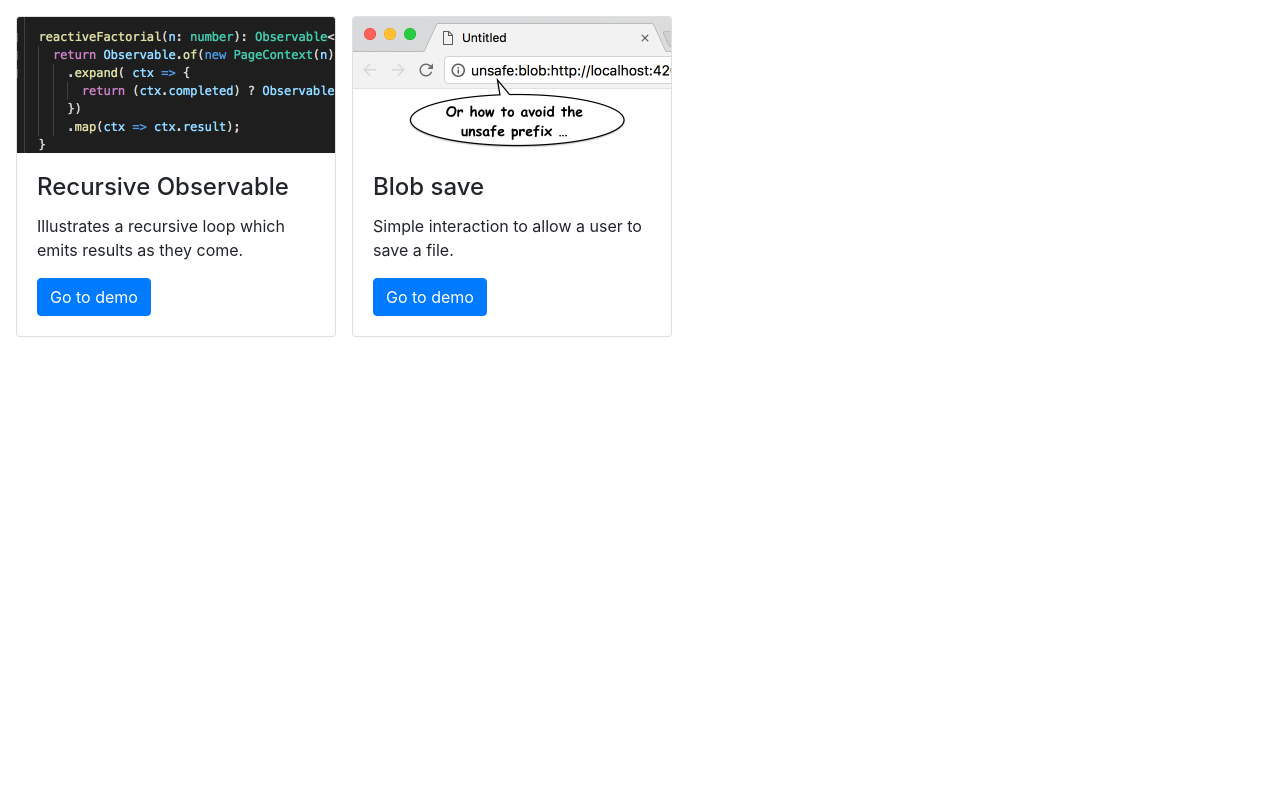
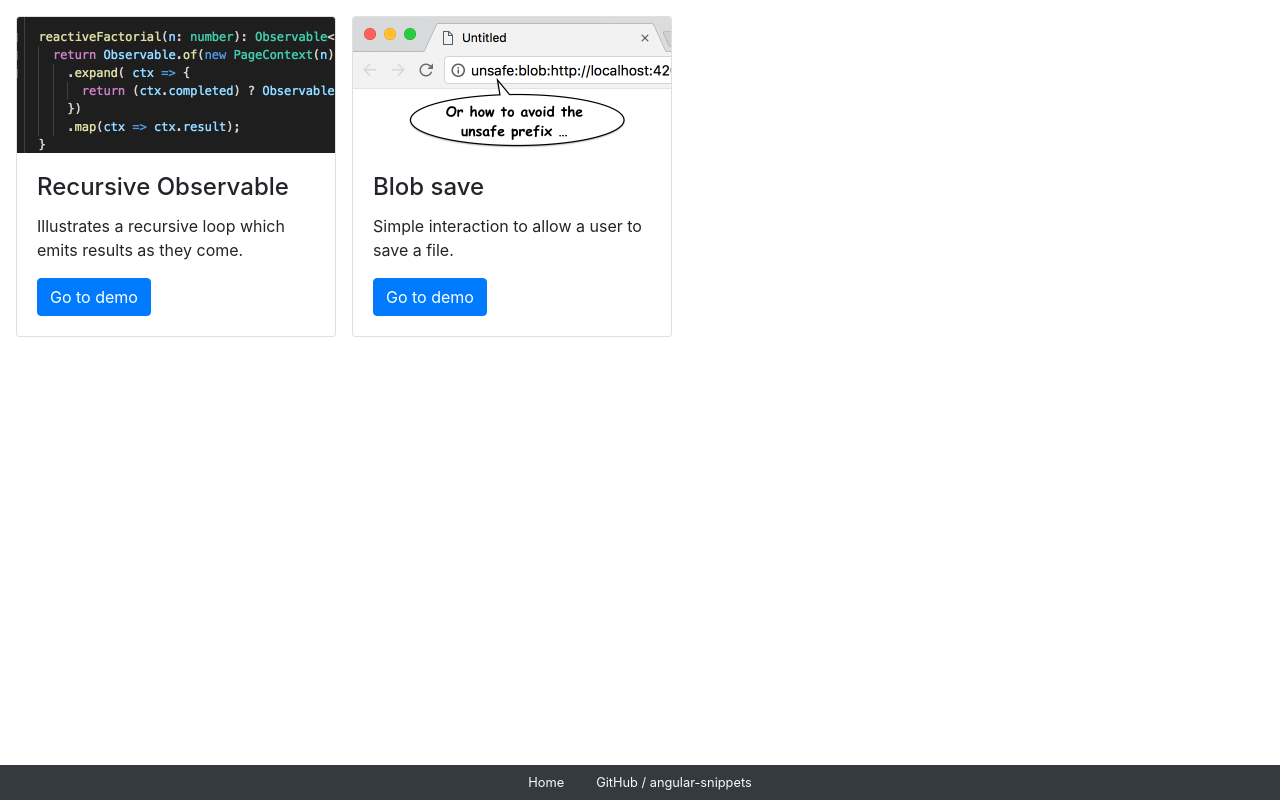
Before and after one commit to adelinor/angular-snippets, an Angular app: page /#/home in a window 1280 px wide. Built offline with nearby package versions, Linux system fonts and the light colour scheme.

Commit message:
Add basic nav

```diff
--- a/src/app/app.component.html
+++ b/src/app/app.component.html
@@ -1,3 +1,15 @@
 <div style="padding: 1em;">
   <router-outlet></router-outlet>
 </div>
+
+<div class="fixed-bottom bg-dark">
+  <ul class="nav justify-content-center small">
+    <li class="nav-item">
+      <a class="nav-link text-light bg-dark" href="#">Home</a>
+    </li>
+    <li class="nav-item">
+      <a class="nav-link text-light bg-dark" href="https://github.com/adelinor/angular-snippets"
+        >GitHub / angular-snippets</a>
+    </li>
+  </ul>
+</div>
```
Also changed, not shown: 6 other files (tests, documents, lock files or other folders).
